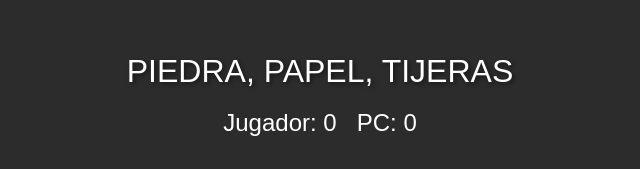
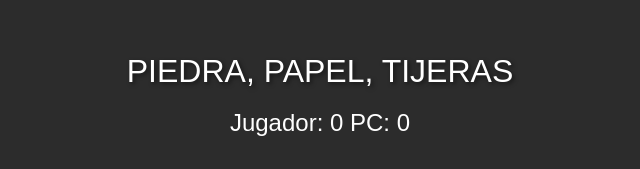
Before and after one commit to Vale1702/juego-react, a React (Vite) app: page / in a window 1280 px wide. Shown: the part 213-382 px from the top of the page, without its empty margins (320-960 px from the left). Built offline with nearby package versions, Linux system fonts and the light colour scheme.

Commit message:
actualizacion de tamaño en modal

```diff
--- a/src/components/PlayGame/PlayGame.tsx
+++ b/src/components/PlayGame/PlayGame.tsx
@@ -53,7 +53,6 @@ const usePlayGame = () => {
         const newScore = prev + 1;
         if (newScore === 3) {
           setWinner("Jugador");
-          confetti();
         }
         return newScore;
       });
@@ -63,13 +62,12 @@ const usePlayGame = () => {
         const newScore = prev + 1;
         if (newScore === 3) {
           setWinner("PC");
-          confetti();
         }
         return newScore;
       });
       setResult(`¡Perdiste! PC elige ${newPcChoice}, Jugador elige ${playerChoice}`);
+    };
   }
-  };
 
   const resetGame = () => {
     setResult("");
@@ -95,12 +93,17 @@ const PlayGameComponent = () => {
 
   if (winner) {
     return (
+        confetti(),
       <div className="winner-modal">
         <div className="winner-content">
           <h2 className="game-title">
             {winner === "Jugador" ? "¡Felicidades! ¡Ganaste!" : "¡Game Over! Ganó la PC"}
           </h2>
-          <p className="score-display">Puntuación final: Jugador {playerScore} - PC {pcScore}</p>
+          <div className="score-display">
+            Puntuación final
+            <p>Jugador: {playerScore} </p>
+            <p>PC: {pcScore}</p>
+            </div>
           <button
             onClick={resetGame}
             className="winner-button"
@@ -118,13 +121,15 @@ const PlayGameComponent = () => {
 
       <div className="score-display">
         <span>Jugador: {playerScore}</span>
-        <span>PC: {pcScore}</span>
+        <span> PC: {pcScore}</span>
       </div>
 
       {result && (
         <div className="result-display">
           <p>{result}</p>
-          {pcChoice && <p style={{fontSize: '1rem', marginTop: '10px'}}>PC eligió: {pcChoice}</p>}
+          {pcChoice && <p style={{fontSize: '1rem', marginTop: '10px'}}>
+          </p>
+          }
         </div>
       )}
 
--- a/src/style.css
+++ b/src/style.css
@@ -110,7 +110,7 @@ button:hover {
 }
 
 .score-display {
-    display: flex;
+    display: inline-block;
     justify-content: center;
     gap: 20px;
     font-size: 1.5rem;
@@ -183,7 +183,7 @@ button:hover {
 
 .winner-content {
     background: #111;
-    height: 300px;
+    height: 360px;
     width: 320px;
     border: 2px solid #eee;
     border-radius: 10px;
```
Lines whose indentation alone changed are shown as unchanged.
